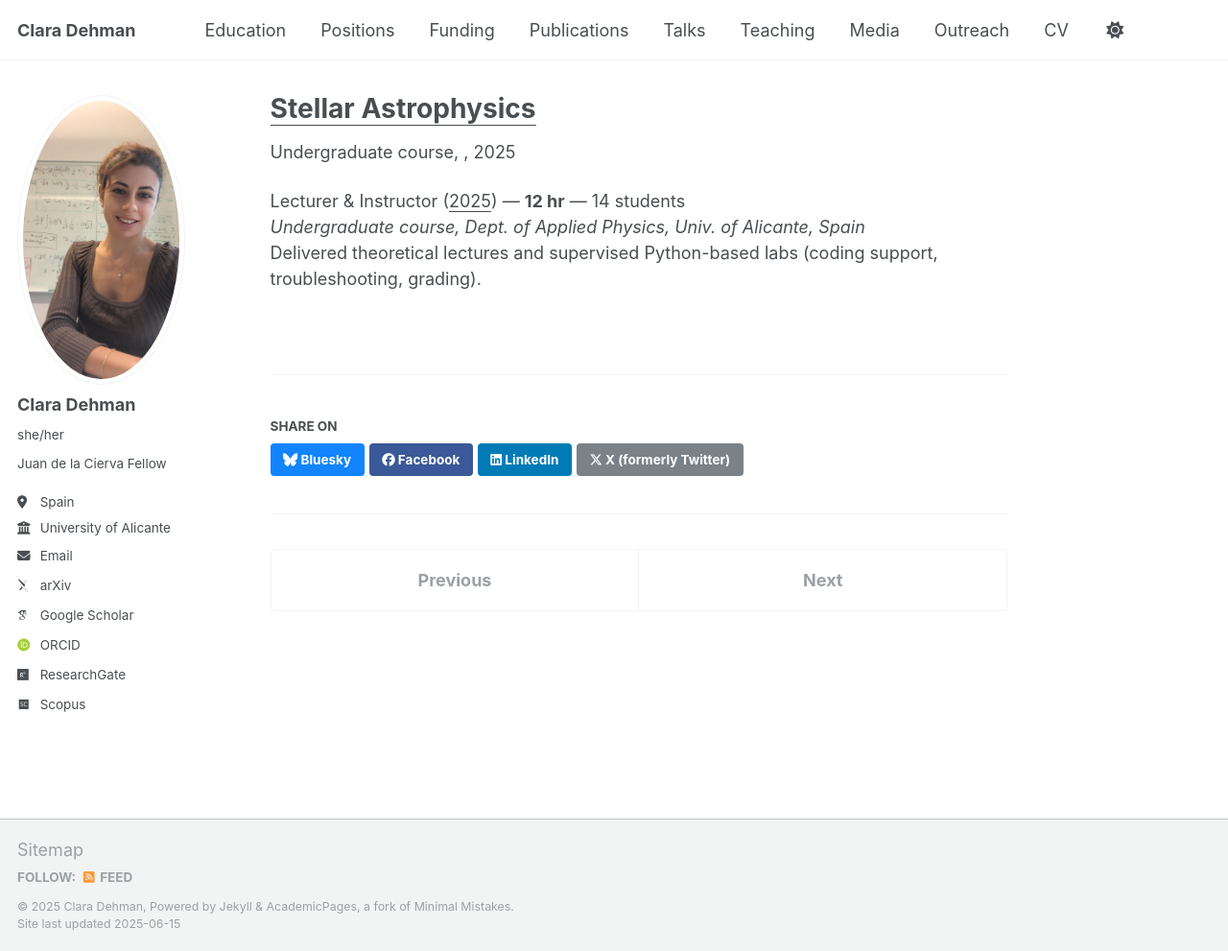
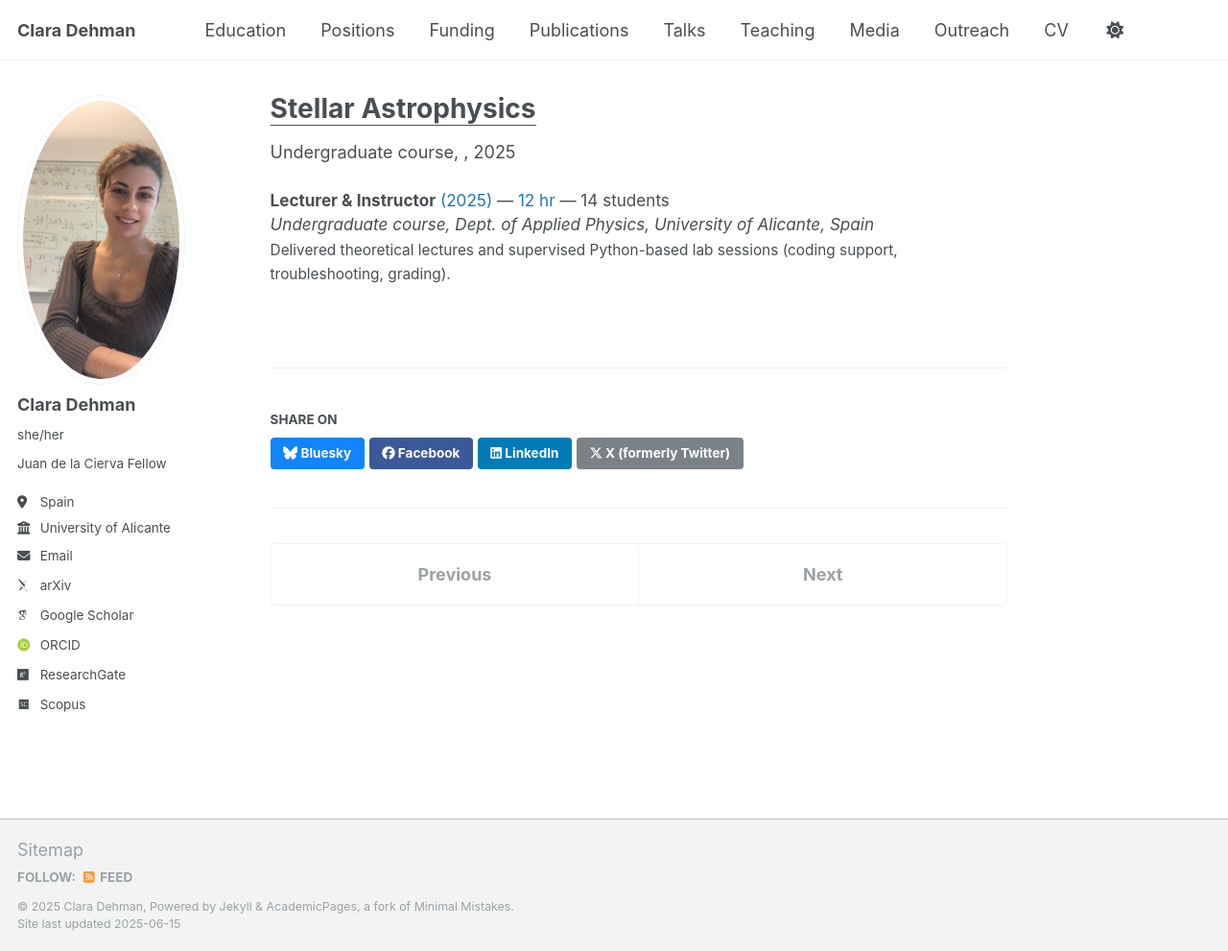
Before and after one commit to ClaraDehman/ClaraDehman.github.io, a Jekyll site: the page built from _teaching/stellar_astro.md, in a window 1280 px wide and 991 px high. Shown: the whole window at 96% size. Built offline with Jekyll 4.4.1, drawn with Linux system fonts in a browser that asks for light colours; some web fonts are replaced.

Commit message:
Update stellar_astro.md

```diff
--- a/_teaching/stellar_astro.md
+++ b/_teaching/stellar_astro.md
@@ -6,6 +6,10 @@
 location: "Alicante, Spain"
 ---
 
-Lecturer & Instructor (<u>2025</u>) — **12 hr** — 14 students <br>
-*Undergraduate course, Dept. of Applied Physics, Univ. of Alicante, Spain*
-Delivered theoretical lectures and supervised Python-based labs (coding support, troubleshooting, grading).
+<div class="archive__item">
+  <p class="archive__item-excerpt" style="font-size: 0.95em; margin-top: 0;">
+    <strong>Lecturer & Instructor</strong> <span style="color:#1f77b4;">(2025)</span> — <span style="color:#1f77b4;">12 hr</span> — 14 students<br>
+    <em>Undergraduate course, Dept. of Applied Physics, University of Alicante, Spain</em><br>
+    <span style="font-size: 0.9em;">Delivered theoretical lectures and supervised Python-based lab sessions (coding support, troubleshooting, grading).</span>
+  </p>
+</div>
```
